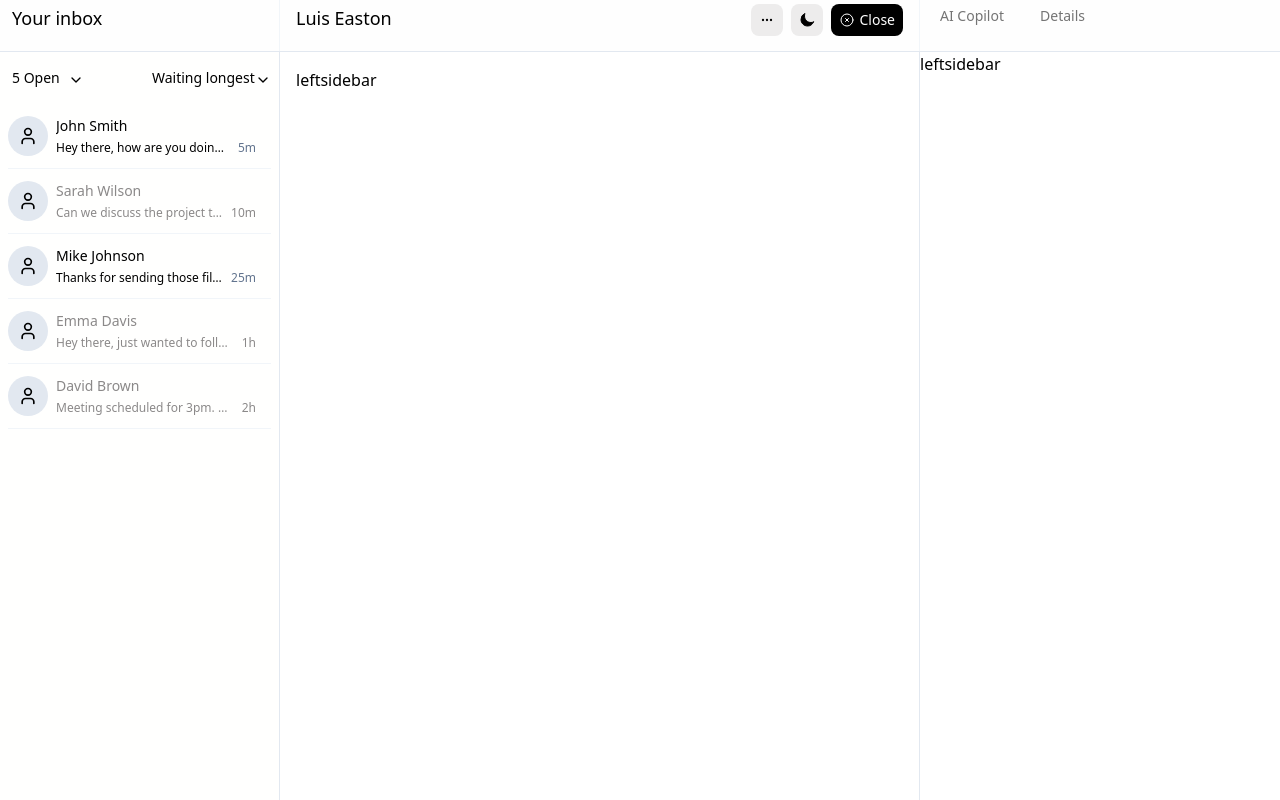
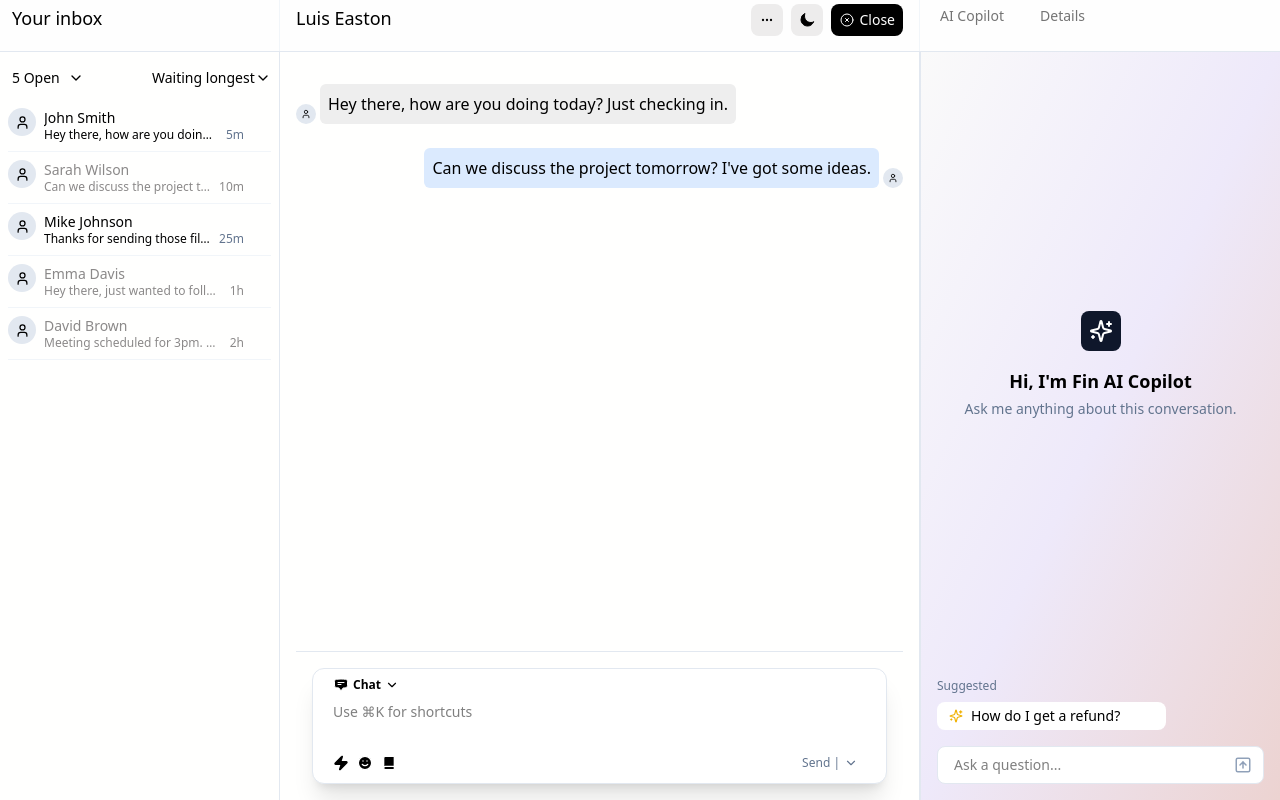
Before and after one commit to Rohithrao6699/Beyond_Chats-, a React (Vite) app in the folder frontend/: page / in a window 1280 px wide. Built offline with nearby package versions, Linux system fonts and the light colour scheme.

Commit message:
completed desktop layout

```diff
--- /dev/null
+++ b/frontend/src/UI/MessageBubble.tsx
@@ -0,0 +1,43 @@
+import { User } from "lucide-react";
+
+interface MessageBubbleProps {
+  data: {
+    id: number;
+    name: string;
+    message: string;
+    time: string;
+    read: boolean;
+    avatar: null;
+  };
+  index: number;
+  align: boolean;
+}
+
+export function MessageBubble(props: MessageBubbleProps) {
+  return (
+    <div
+      className={`flex ${
+        props.align ? "flex-row" : "flex-row-reverse"
+      } min-h-10 gap-1 pt-2`}
+    >
+      <div className="h-5 w-5 rounded-full bg-slate-200 flex items-center justify-center self-end">
+        {props.data.avatar ? (
+          <img
+            src={props.data.avatar}
+            alt={props.data.name}
+            className="h-5 w-5 rounded-full"
+          />
+        ) : (
+          <User size={10} className="text-black" />
+        )}
+      </div>
+      <div
+        className={`${
+          props.align ? "bg-[#eeeeee]" : "bg-blue-100"
+        } rounded-md p-2`}
+      >
+        {props.data.message}
+      </div>
+    </div>
+  );
+}
--- a/frontend/src/UI/button.tsx
+++ b/frontend/src/UI/button.tsx
@@ -1,17 +1,20 @@
 import type { JSX } from "react";
 
 interface ButtonProps {
-  type: "primary" | "icon" | "noborder";
+  type: "primary" | "icon" | "noborder" | "chat";
   size: "sm" | "lg";
   content?: string;
   icon?: JSX.Element;
+  icon2?: JSX.Element;
   textstyles: "sm" | "md" | "lg";
 }
 
 const typeStyles = {
   primary: "bg-black text-white rounded-lg",
   icon: "text-black rounded-lg bg-[#edecec]",
-  noborder: "text-[#747474] hover:border-b-1 h-full text-start pb-5",
+  noborder:
+    "text-[#747474] h-full text-start pb-5 hover:text-transparent hover:border-b-1 hover:bg-clip-text hover:bg-gradient-to-r hover:from-[#373fc4] hover:via-[#7481bd] hover:to-[#b7a9c4]",
+  chat: "text-black font-semibold h-full text-start",
 };
 
 const sizeStyles = {
@@ -32,7 +35,7 @@ export function Button(props: ButtonProps) {
     <button
       className={`${typeStyles[props.type]} ${sizeStyles[props.size]} ${
         textstyles[props.textstyles]
-      } ${defaultStyles}`}
+      } ${defaultStyles}  ${props.type === "noborder" ? "relative group" : ""}`}
     >
       {props.type === "primary" && (
         <div className="flex flex-row gap-1 items-center justify-center">
@@ -40,7 +43,20 @@ export function Button(props: ButtonProps) {
         </div>
       )}
       {props.type === "icon" && <>{props.icon}</>}
-      {props.type === "noborder" && <>{props.content}</>}
+      {props.type === "noborder" && (
+        <>
+          <div className="flex flex-row gap-1 items-center justify-center">
+            {props.icon} {props.content}
+          </div>
+          {/* Gradient bottom border */}
+          <span className="absolute bottom-0 left-0 w-full h-[2px] bg-gradient-to-r from-[#282ea4] via-[#546093] to-[#aca5b2] opacity-0 group-hover:opacity-100 transition-opacity" />
+        </>
+      )}
+      {props.type === "chat" && (
+        <div className="flex flex-row gap-1 items-center justify-center">
+          {props.icon} {props.content} {props.icon2}
+        </div>
+      )}
     </button>
   );
 }
--- a/frontend/src/UI/chatbox.tsx
+++ b/frontend/src/UI/chatbox.tsx
@@ -13,12 +13,12 @@ interface ChatboxProps {
 }
 export function Chatbox(props: ChatboxProps) {
   return (
-    <div className="w-full hover:bg-[#e7ecf8] rounded-lg">
+    <div className="w-full hover:bg-[#e7ecf8] rounded-lg max-h-13">
       <div
         key={props.index}
-        className="flex flex-row gap-2 flex-1 py-3 border-b-1 border-slate-100"
+        className="flex flex-row gap-2 flex-1 py-2 border-b-1 border-slate-100 max-h-13"
       >
-        <div className="h-10 w-10 rounded-full bg-slate-200 flex items-center justify-center">
+        <div className="h-7 w-7 rounded-full bg-slate-200 flex items-center justify-center">
           {props.chat.avatar ? (
             <img
               src={props.chat.avatar}
@@ -26,12 +26,12 @@ export function Chatbox(props: ChatboxProps) {
               className="h-10 w-10 rounded-full"
             />
           ) : (
-            <User size={20} className="text-black" />
+            <User size={15} className="text-black" />
           )}
         </div>
 
         {/* Chat Content */}
-        <div className="max-w-50 flex flex-col gap-1">
+        <div className="max-w-50 flex flex-col">
           {props.chat.read ? (
             <>
               <h3 className="font-medium text-sm text-[#8b8989] truncate">
--- a/frontend/src/UI/dropdown.tsx
+++ b/frontend/src/UI/dropdown.tsx
@@ -7,8 +7,8 @@ interface DropdownProps {
 export function Dropdown(props: DropdownProps) {
   return (
     <>
-      <div className="relative text-center flex flex-row items-center justify-center">
-        <select className="appearance-none bg-transparent border-none text-sm font-medium focus:outline-none cursor-pointer pr-4 pb-1">
+      <div className="relative text-center flex flex-row items-center justify-center py-1">
+        <select className="appearance-none bg-transparent border-none text-sm font-medium focus:outline-none cursor-pointer pr-4">
           {props.options.map((option, index) => (
             <option key={index}>{option}</option>
           ))}
--- /dev/null
+++ b/frontend/src/components/Input.tsx
@@ -0,0 +1,54 @@
+import { Smile, ChevronDown, Zap, BookMarked } from "lucide-react";
+import { Button } from "../UI/button";
+import { Chat } from "../icons/chat";
+
+export function Input() {
+  return (
+    <div className="border-t border-slate-200 p-4">
+      <div className="flex flex-col justify-start items-start bg-white border border-slate-200 rounded-xl px-3 py-2 shadow-xl">
+        <Button
+          type="chat"
+          size="sm"
+          textstyles="sm"
+          content="Chat"
+          icon={<Chat size="md" />}
+          icon2={<ChevronDown size={14} color="black" />}
+        />
+        <textarea
+          placeholder="Use ⌘K for shortcuts"
+          className="flex-1 outline-none text-sm min-h-10 w-full px-2 py-2 resize-none overflow-auto align-top"
+          style={{
+            verticalAlign: "top",
+            paddingTop: "8px",
+            lineHeight: "1.5",
+          }}
+        />
+        <div className="flex flex-row justify-between items-center w-full px-2">
+          <div className="flex flex-row gap-2">
+            <Zap
+              size={16}
+              className="text-black cursor-pointer hover:text-slate-700"
+              fill="black"
+            />
+            <Smile
+              size={16}
+              className="text-black cursor-pointer hover:text-slate-700"
+              stroke="white"
+              fill="black"
+            />
+            <BookMarked
+              size={16}
+              className="text-black cursor-pointer hover:text-slate-700"
+              stroke="white"
+              fill="black"
+            />
+          </div>
+          <button className="flex items-center border-none text-slate-500 hover:bg-slate-200 px-2 py-1 rounded text-xs">
+            Send |
+            <ChevronDown size={14} className="ml-1" />
+          </button>
+        </div>
+      </div>
+    </div>
+  );
+}
--- a/frontend/src/components/Lsidebar.tsx
+++ b/frontend/src/components/Lsidebar.tsx
@@ -6,7 +6,7 @@ console.log(chats);
 export function LSideBar() {
   return (
     <div className="w-70 border-r-1 border-slate-200 px-2 pt-2 bg-[#fffffe] flex flex-col">
-      <div className="flex justify-between items-center py-2 pl-1">
+      <div className="flex justify-between items-center py-1 pl-1">
         <Dropdown options={["5 Open", "10 Open", "all Open"]} />
         <Dropdown
           options={["Waiting longest", "Recently added", "Alphabetical"]}
--- a/frontend/src/components/Rsidebar.tsx
+++ b/frontend/src/components/Rsidebar.tsx
@@ -1,3 +1,39 @@
+import { SquareArrowUp, Sparkles } from "lucide-react";
+
 export function RSideBar() {
-  return <div className="w-90">leftsidebar</div>;
+  return (
+    <div className="w-90 border-l border-slate-200 h-full flex flex-col bg-gradient-to-br from-[#fafafa] via-[#eee9fa] to-[#ecd3d1] relative overflow-hidden">
+      {/* Content area */}
+      <div className="flex-1 flex flex-col justify-between p-4 z-10">
+        <div className="flex-1 flex flex-col items-center justify-center text-center">
+          <div className="bg-slate-900 p-2 rounded-lg mb-4">
+            <Sparkles size={24} className="text-white" />
+          </div>
+          <h3 className="font-bold text-lg mb-1">Hi, I'm Fin AI Copilot</h3>
+          <p className="text-slate-500 text-sm">
+            Ask me anything about this conversation.
+          </p>
+        </div>
+
+        <div className="mt-4">
+          <p className="text-xs font-medium text-slate-500 mb-2">Suggested</p>
+          <button className="flex items-center bg-white hover:bg-slate-100 rounded-lg px-3 py-1 text-sm mb-2 w-[70%]">
+            <Sparkles size={14} className="mr-2 text-yellow-500" />
+            <span className="text-left">How do I get a refund?</span>
+          </button>
+
+          <div className="relative mt-4">
+            <input
+              type="text"
+              placeholder="Ask a question..."
+              className="w-full px-4 py-2 bg-white border border-slate-200 rounded-lg text-sm pr-10 outline-none"
+            />
+            <button className="absolute right-3 top-1/2 transform -translate-y-1/2 text-slate-400 hover:text-slate-600">
+              <SquareArrowUp size={18} />
+            </button>
+          </div>
+        </div>
+      </div>
+    </div>
+  );
 }
--- a/frontend/src/components/mainContent.tsx
+++ b/frontend/src/components/mainContent.tsx
@@ -1,7 +1,24 @@
+import { MessageBubble } from "../UI/MessageBubble";
+import { Input } from "./Input";
+import data from "../mockData/usersData.json";
+
+console.log(data);
 export function Main() {
   return (
-    <div className="flex-1 pl-4 pr-4 pt-4 border-r-1 border-slate-200">
-      leftsidebar
+    <div className="flex-1 pl-4 pr-4 pt-6 border-r-1 border-slate-200 bg-[#fffffe] flex flex-col h-full">
+      <div className="flex-1 overflow-y-auto flex flex-col gap-4">
+        <MessageBubble
+          data={data[0]}
+          index={data[0].id}
+          align={data[0].id % 2 === 0 ? false : true}
+        />
+        <MessageBubble
+          data={data[1]}
+          index={data[1].id}
+          align={data[1].id % 2 === 0 ? false : true}
+        />
+      </div>
+      <Input />
     </div>
   );
 }
--- /dev/null
+++ b/frontend/src/icons/chat.tsx
@@ -0,0 +1,22 @@
+import { sizeStyles, type IconProps } from "./IconInterface";
+
+export function Chat(props: IconProps) {
+  return (
+    <>
+      <svg
+        xmlns="http://www.w3.org/2000/svg"
+        fill="black"
+        viewBox="0 0 24 24"
+        stroke-width="1.5"
+        stroke="white"
+        className={`${sizeStyles[props.size]}`}
+      >
+        <path
+          stroke-linecap="round"
+          stroke-linejoin="round"
+          d="M7.5 8.25h9m-9 3H12m-9.75 1.51c0 1.6 1.123 2.994 2.707 3.227 1.129.166 2.27.293 3.423.379.35.026.67.21.865.501L12 21l2.755-4.133a1.14 1.14 0 0 1 .865-.501 48.172 48.172 0 0 0 3.423-.379c1.584-.233 2.707-1.626 2.707-3.228V6.741c0-1.602-1.123-2.995-2.707-3.228A48.394 48.394 0 0 0 12 3c-2.392 0-4.744.175-7.043.513C3.373 3.746 2.25 5.14 2.25 6.741v6.018Z"
+        />
+      </svg>
+    </>
+  );
+}
```
